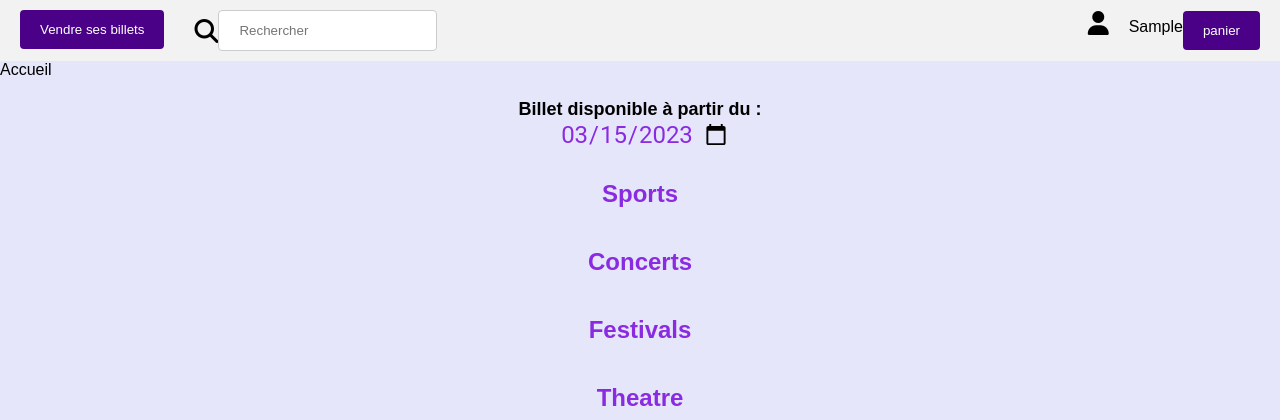
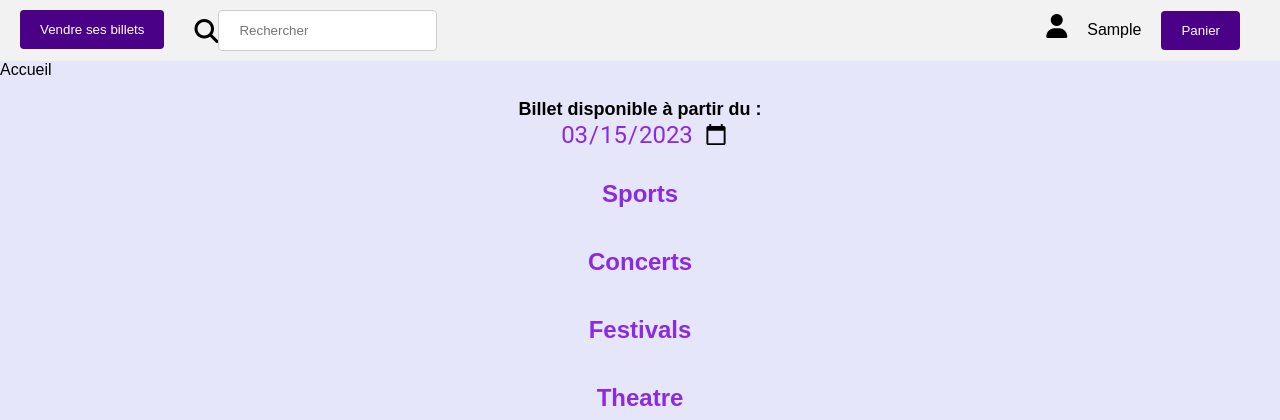
Before and after one commit to Kouromo/BUT-info-bayonne-s3, a PHP site: page / in a window 1280 px wide. Shown: the top 420 px of the page. Run offline with PHP 8.4, Linux system fonts and the light colour scheme; the visitor is signed in with stand-in values (Sample User, id 1); tables that the repository leaves empty or names only in its code hold one stand-in row (values such as "Sample post"); some libraries are stand-ins or nearby versions.

Commit message:
Mise à jour CSS

```diff
--- a/src/index.php
+++ b/src/index.php
@@ -61,7 +61,7 @@
 
 <body>
     <header>
-            <section id = "headGauche">
+        <section id="headGauche">
             <?php
             // si je suis pas connecté, renvoie à la page connexion.php, sinon renvoie à la page de vente
             if (!isset($id)) {
@@ -71,16 +71,14 @@
             }
             ?>
 
-                <div id = "recherche">
+            <div id="recherche">
                 <i class="fa-solid fa-magnifying-glass"></i>
-                    <input id="searchbar" onkeyup="search_ticket()" type="text"
-                    name="search" placeholder="Rechercher">
+                <input id="searchbar" onkeyup="search_ticket()" type="text" name="search" placeholder="Rechercher">
                 <!-- affiche le compteur initialisé dans search_tikets.js -->
                 <p id="counter"></p>
             </div>
         </section>
         <section id="headDroite">
-                <div>
             <?php
             if (empty($_SESSION['user_id']) == true) { // Utilisateur non connecté
                 echo '<a href="connexion.php">';
@@ -101,11 +99,11 @@
                 echo '<a href="#">';
                 echo '<i class="fa-solid fa-user"></i>';
                 echo '<label for="user">' . $pseudoUser['pseudo'] . '</label>';
-                        echo '<a href="panier.php?id=' . $id . '"><button id="buttonPanier">panier</button></a>';
+                echo '<a href="panier.php?id=' . $id . '"><button id="buttonPanier">Panier</button></a>';
                 echo '</a>';
             }
             ?>
-                </div>
+
         </section>
     </header>
 
@@ -114,20 +112,19 @@
         <!-- Formulaire pour sélectionner la date -->
         <!-- début fil d'ariane -->
         <?php
-                $linkActu = "Accueil";
-                echo $linkActu;
-
         // Affichage de la bannière de succès
-                if (isset($_GET['success'])){
+        if (isset($_GET['success'])) {
             echo '<div id="banniereSuccess" role="alert">';
-                    if ($_GET['success'] == 'connexion'){
+            if ($_GET['success'] == 'connexion') {
                 echo '<p class="success">Bon retour !</p>';
-                    }
-                    else if ($_GET['success'] == 'inscription'){
+            } else if ($_GET['success'] == 'inscription') {
                 echo '<p class="success">Bienvenue, inscription réussie !</p>';
             }
             echo '</div>';
         }
+
+        $linkActu = "Accueil";
+        echo $linkActu;
         ?>
 
         <form>
@@ -255,4 +252,5 @@
         <footer>
         </footer>
 </body>
+
 </html>
--- a/src/inscription.php
+++ b/src/inscription.php
@@ -82,9 +82,9 @@ if ($_SERVER['REQUEST_METHOD'] == 'POST') {
         } else {
           header('Location: inscription.php?error=password'); // Mots de passe différents
         }
-      } elseif($mailExist == true) {
+      } elseif ($mailExist == true) {
         header('Location: inscription.php?error=mailExist'); // Mail déjà existant
-      } elseif($pseudoExist == true) {
+      } elseif ($pseudoExist == true) {
         header('Location: inscription.php?error=pseudoExist'); // Pseudo déjà existant
       }
     } else {
@@ -119,6 +119,7 @@ if ($_SERVER['REQUEST_METHOD'] == 'POST') {
       </div>
     </section>
   </header>
+
   <main>
     <!-- Formulaire d'inscription -->
     <form action="<?php echo $_SERVER['PHP_SELF']; ?>" method="post">
@@ -140,6 +141,7 @@ if ($_SERVER['REQUEST_METHOD'] == 'POST') {
         }
         echo '</div>';
       }
+
       ?>
       <label for="pseudo">Pseudo * : </label>
       <input type="text" name="pseudo" placeholder="Votre pseudo" required>
--- a/src/main.css
+++ b/src/main.css
@@ -88,6 +88,7 @@ header input[type="text"] {
 
 #buttonPanier {
     border: 12px 20px;
+    margin: 0 20px;
 }
 
 /* Styles pour le formulaire de recherche */
```
Lines whose indentation alone changed are shown as unchanged.
